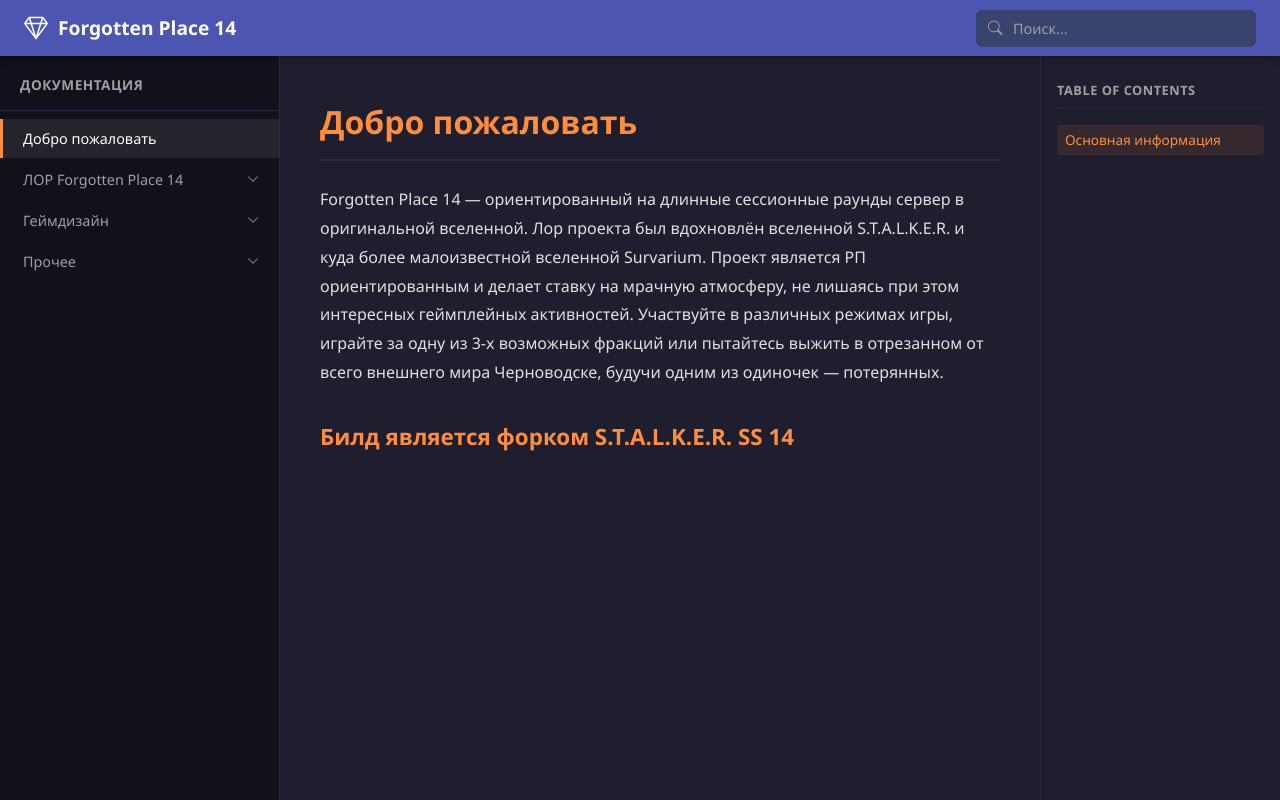
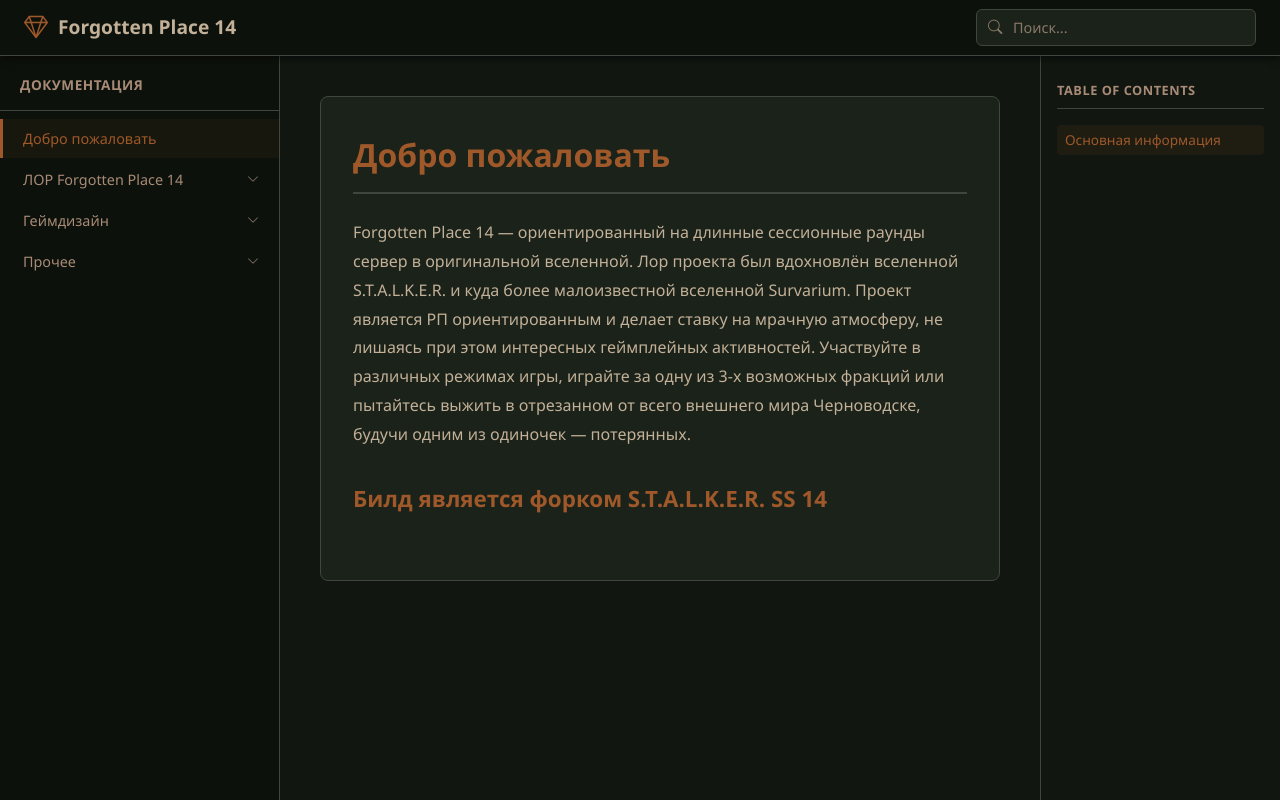
Before and after one commit to Forgotten-Place/Forgotten-Place.github.io, a Flask app: page / in a window 1280 px wide. Run offline with Flask 3, Linux system fonts and the light colour scheme; some web fonts are replaced.

Commit message:
Update styles.css

```diff
--- a/static/css/styles.css
+++ b/static/css/styles.css
@@ -4,20 +4,52 @@
 }
 
 :root {
-  --bg-primary: #1E1E2E;
-  --bg-secondary: #181825;
-  --bg-sidebar: #11111B;
-  --bg-header: #4C56B2;
-  --bg-card: #24243A;
-  --bg-search: #3A426E;
-  --text-primary: #E0E0E0;
-  --text-secondary: #A0A0A0;
-  --text-muted: #6C6C8A;
-  --accent: #FF8E3C;
-  --accent-hover: #FFA55C;
-  --border: #2A2A3E;
-  --border-light: #3A3A4E;
-  --shadow: rgba(0, 0, 0, 0.3);
+  /* 🧱 Фоны */
+  --bg-primary: #111610;
+  --bg-card: #1b2219;
+  --bg-sidebar: #0d110b;
+  --bg-header: #0d110b;
+  --bg-search: #1b2219;
+
+  /* 📝 Текст */
+  --text-primary: #c2b098;
+  --text-secondary: #a88b76;
+  --text-muted: #8a7a6a;
+  --text-heading: #9e582a;
+
+  /* 🔗 Ссылки */
+  --link: #8a9e9b;
+  --link-hover: #9e582a;
+  --link-visited: #6b827e;
+
+  /* 🖲 Кнопки */
+  --btn-neutral-bg: #42474d;
+  --btn-neutral-hover: #50584b;
+  --btn-accent-bg: #7d5a4c;
+  --btn-accent-hover: #9e582a;
+  --btn-danger-bg: #4d2424;
+  --btn-danger-hover: #7d3333;
+  --btn-text: #c2b098;
+
+  /* 💡 Выделения */
+  --quote-bg: #24271a;
+  --quote-border: #385234;
+  --error-text: #7d3333;
+  --error-bg: #1a0e0c;
+  --success-text: #4a5340;
+  --success-bg: #141712;
+
+  /* 📦 Границы и тени */
+  --border: #3f473d;
+  --border-light: #2a3028;
+  --shadow: rgba(0, 0, 0, 0.6);
+  --shadow-glow: rgba(158, 88, 42, 0.2);
+
+  /* 🖍 Акценты */
+  --accent: #9e582a;
+  --accent-hover: #c47a3a;
+  --accent-link: #8a9e9b;
+  --accent-tech: #7d5a4c;
 }
 
 * {
@@ -51,6 +83,7 @@ body {
   top: 0;
   z-index: 1000;
   box-shadow: 0 2px 8px var(--shadow);
+  border-bottom: 1px solid var(--border);
 }
 
 .header-left {
@@ -62,13 +95,14 @@ body {
   display: flex;
   align-items: center;
   gap: 10px;
-  color: #fff;
+  color: var(--text-primary);
   font-size: 1.2rem;
   font-weight: 700;
 }
 
 .logo i {
   font-size: 1.5rem;
+  color: var(--accent);
 }
 
 .header-right {
@@ -86,7 +120,7 @@ body {
   left: 12px;
   top: 50%;
   transform: translateY(-50%);
-  color: var(--text-secondary);
+  color: var(--text-muted);
   font-size: 0.9rem;
   pointer-events: none;
 }
@@ -95,9 +129,9 @@ body {
   width: 100%;
   padding: 8px 12px 8px 36px;
   background: var(--bg-search);
-  border: 1px solid transparent;
+  border: 1px solid var(--border);
   border-radius: 6px;
-  color: #fff;
+  color: var(--text-primary);
   font-size: 0.9rem;
   font-family: inherit;
   outline: none;
@@ -105,7 +139,7 @@ body {
 }
 
 .search-input::placeholder {
-  color: var(--text-secondary);
+  color: var(--text-muted);
 }
 
 .search-input:focus {
@@ -169,17 +203,18 @@ body {
 
 .sidebar-nav .nav-link:hover {
   color: var(--text-primary);
-  background: rgba(255, 255, 255, 0.05);
+  background: rgba(255, 255, 255, 0.03);
 }
 
 .sidebar-nav .nav-link.active {
-  color: #fff;
-  background: rgba(255, 255, 255, 0.08);
+  color: var(--accent);
+  background: rgba(158, 88, 42, 0.08);
   border-left-color: var(--accent);
 }
 
 .nav-arrow {
   font-size: 0.75rem;
+  color: var(--text-muted);
   transition: transform 0.2s;
 }
 
@@ -226,9 +261,14 @@ body {
   padding: 40px;
   max-width: 900px;
   margin: 0 auto;
+  background: var(--bg-primary);
 }
 
 .content-wrapper {
+  background: var(--bg-card);
+  border-radius: 8px;
+  padding: 32px;
+  border: 1px solid var(--border);
   animation: fadeIn 0.3s ease;
 }
 
@@ -239,7 +279,7 @@ body {
 
 /* Заголовки */
 .page-title {
-  color: var(--accent);
+  color: var(--text-heading);
   font-size: 2rem;
   font-weight: 700;
   margin-bottom: 24px;
@@ -248,7 +288,7 @@ body {
 }
 
 .section-title {
-  color: var(--accent);
+  color: var(--text-heading);
   font-size: 1.4rem;
   font-weight: 600;
   margin: 32px 0 16px;
@@ -294,6 +359,7 @@ body {
   position: sticky;
   top: 56px;
   overflow-y: auto;
+  background: var(--bg-primary);
 }
 
 .toc-header {
@@ -329,12 +395,52 @@ body {
 
 .toc-link:hover {
   color: var(--text-primary);
-  background: rgba(255, 255, 255, 0.05);
+  background: rgba(255, 255, 255, 0.03);
 }
 
 .toc-link.active {
   color: var(--accent);
-  background: rgba(255, 142, 60, 0.1);
+  background: rgba(158, 88, 42, 0.1);
+}
+
+/* ===== КНОПКИ ===== */
+.btn {
+  display: inline-flex;
+  align-items: center;
+  gap: 8px;
+  padding: 8px 16px;
+  border: none;
+  border-radius: 6px;
+  font-family: inherit;
+  font-size: 0.9rem;
+  cursor: pointer;
+  transition: all 0.2s;
+  text-decoration: none;
+  color: var(--btn-text);
+}
+
+.btn-neutral {
+  background: var(--btn-neutral-bg);
+}
+
+.btn-neutral:hover {
+  background: var(--btn-neutral-hover);
+}
+
+.btn-accent {
+  background: var(--btn-accent-bg);
+}
+
+.btn-accent:hover {
+  background: var(--btn-accent-hover);
+}
+
+.btn-danger {
+  background: var(--btn-danger-bg);
+}
+
+.btn-danger:hover {
+  background: var(--btn-danger-hover);
 }
 
 /* ===== АДАПТИВНОСТЬ ===== */
```
Also changed, not shown: other parts of static/css/styles.css (+42 -5 lines).
